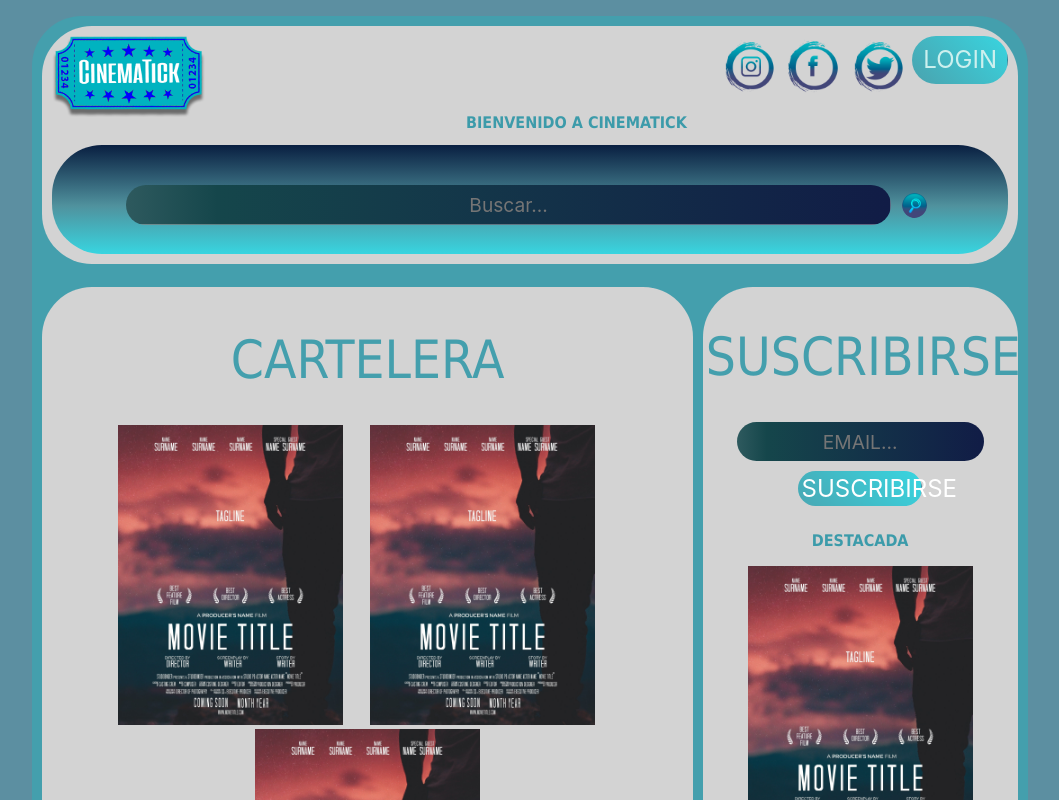
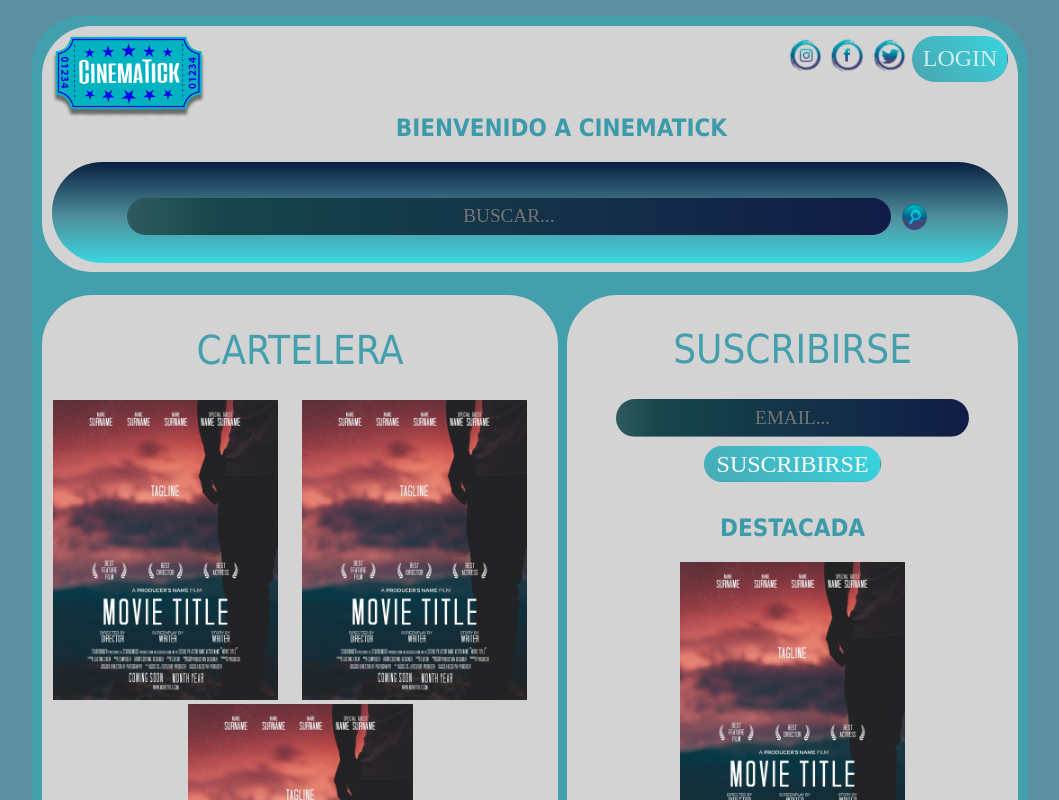
Before and after one commit to Maurialva/CinematickV2, a Svelte app: page / in a window 1280 px wide. Shown: the top 800 px of the page, without its empty margins (110-1169 px from the left). Built offline with nearby package versions, Linux system fonts and the light colour scheme.

Commit message:
cambios nuevos

```diff
--- a/public/global.css
+++ b/public/global.css
@@ -9,7 +9,6 @@ body {
 	margin: 0;
 	padding: 8px;
 	box-sizing: border-box;
-	font-family: -apple-system, BlinkMacSystemFont, "Segoe UI", Roboto, Oxygen-Sans, Ubuntu, Cantarell, "Helvetica Neue", sans-serif;
 }
 
 a {
@@ -66,7 +65,7 @@ h1{
 	text-transform: uppercase;
 	font-family: 'Tahoma', cursive;
 	text-align: center;
-	font-size: 330%;
+	font-size: 250%;
 	font-weight: 1;
 }
 h2{
@@ -74,6 +73,6 @@ h2{
 	text-transform: uppercase;
 	font-family: 'Tahoma', cursive;
 	text-align: center;
-	font-size: 100%;
+	font-size: 150%;
 
 }
--- a/public/index.html
+++ b/public/index.html
@@ -1,5 +1,5 @@
 <!DOCTYPE html>
-<html lang="en">
+<html lang="es">
 <head>
 	<meta charset='utf-8'>
 	<meta name='viewport' content='width=device-width,initial-scale=1'>
@@ -14,7 +14,7 @@
 
 </head>
 
-<body style="background-color:#5c8fa1";>
+<body style="background-color:#5c8fa1">
 
 </body>
 </html>
--- a/src/App.svelte
+++ b/src/App.svelte
@@ -1,27 +1,29 @@
 <script>
+
+let pagenumber="1";
 let ti="CinemaTick - inicio";
-let pagenumber="1";
 import CustomButton from './CustomButton.svelte';
 import Cartelera from './Cartelera.svelte';
 import Socialicon from './Socialicon.svelte';
 import Customtextinput from './Customtextinput.svelte';
 import Searchconteiner from './Searchconteiner.svelte';
 import Grid from './Grid.svelte';
-import App from '../../pagina_mauri_muestra/src/App.svelte';
-import ButtonSubscribe from '../../pagina_mauri_muestra/src/ButtonSubscribe.svelte';
-import Searchicon from './Searchicon.svelte';
+
+
+
 
 	let src = 'logocinematickv2.png';
 		let namel = 'logo';
-	function handleClick()
-	{
-		ti="2";
-	}
-	function setpagename() {
-	location.href='login.html';
+
+function clickbutton() {
+	pagenumber="2";
 }
+
+
+
 </script>
-<Grid {pagenumber}/>
+<Grid {pagenumber} {ti}/>
+
 <main>
 <body>
 	<div class="grid-container">
@@ -39,7 +41,7 @@ import Searchicon from './Searchicon.svelte';
 				<Socialicon nombre={"Instagram"}/>
 				<Socialicon nombre={"Facebook"}/>
 				<Socialicon nombre={"Twitter"}/>
-				<CustomButton class="login" on:click={()=>console.log("Clicked")}>
+				<CustomButton class="login" on:click={()=>clickbutton()} >
 					LOGIN
 				</CustomButton>
 
@@ -79,7 +81,7 @@ import Searchicon from './Searchicon.svelte';
 		{/if}
 		<div class="menufoot">
 			<br>
-			<a class="foot" href="http://localhost:5000/"> INICIO</a>&nbsp;&nbsp;&nbsp;&nbsp;&nbsp;&nbsp;
+			<a class="foot" href="#?ti=1"> INICIO</a>&nbsp;&nbsp;&nbsp;&nbsp;&nbsp;&nbsp;
 			&nbsp;&nbsp;&nbsp;&nbsp;&nbsp;&nbsp;
 			<a class="foot"  href="http://localhost:5000/"> SOBRE NOSOTROS</a>&nbsp;&nbsp;&nbsp;&nbsp;&nbsp;&nbsp;
 			&nbsp;&nbsp;&nbsp;&nbsp;&nbsp;&nbsp;
@@ -107,7 +109,7 @@ import Searchicon from './Searchicon.svelte';
 		text-transform: uppercase;
 		font-family: 'Tahoma', cursive;
 		text-align: center;
-		font-size: 330%;
+		font-size: 250%;
 		font-weight: 1;
 	}
 	:global(h2){
@@ -115,8 +117,7 @@ import Searchicon from './Searchicon.svelte';
 		text-transform: uppercase;
 		font-family: 'Tahoma', cursive;
 		text-align: center;
-		font-size: 100%;
-
+		font-size: 150%;
 	}
 
 	@media (min-width: 640px) {
--- a/src/Grid.svelte
+++ b/src/Grid.svelte
@@ -1,7 +1,7 @@
 
 <script>
 export let pagenumber;
-let ti;
+export let ti;
 switch(pagenumber)
 	{
 	case "1": ti="CinemaTick - inicio";break;
--- a/src/Searchconteiner.svelte
+++ b/src/Searchconteiner.svelte
@@ -5,7 +5,7 @@ import Searchicon from './Searchicon.svelte';
 <br><br>
 					<form action="http://localhost:5000/">
 
-					<input type="text" placeholder="Buscar..." name="searchbar"  >
+					<input type="text" placeholder="BUSCAR..." name="searchbar"  >
 					<Searchicon/>
 
 					<br>
--- a/src/Searchicon.svelte
+++ b/src/Searchicon.svelte
@@ -3,7 +3,7 @@
    let image="/icon_search1h.png";
 
 </script>
-<input type="image" src="icon_search1.png" onmouseover='./icon_search1h.png' onmouseout="icon_search1.png" alt="Submit"  />
+<input type="image" src="icon_search1.png" alt="Submit"  />
 
 <style>
 input[type=image]{
--- a/src/Socialicon.svelte
+++ b/src/Socialicon.svelte
@@ -8,8 +8,8 @@
         case "Instagram":
         {
             dir= "https://www.instagram.com/explore/tags/jamon/";
-            scr="logo_instagram.png" ;
-            scr2="logo_instagramh.png" ;
+            scr='/logo_instagram.png' ;
+            scr2='logo_instagramh.png' ;
         } break;
         case "Facebook":
         {
@@ -25,4 +25,17 @@
     }
 
 </script>
-<a  href={dir}> <img  class= "socialicon" src={scr} onmouseover={scr2} onmouseout={scr}  alt={nombre} height="60" width="60"></a>
+<a  href={dir}> <img  class= "socialicon"  src={scr} alt={nombre} height="" width="4%"></a>
+
+<style>
+
+    a:hover
+    {
+
+       border-radius: 50px;
+       border:3px solid lightgray;
+
+    }
+
+
+</style>
--- a/src/main.js
+++ b/src/main.js
@@ -3,7 +3,7 @@ import App from './App.svelte';
 const app = new App({
 	target: document.body,
 	props: {
-		name: 'world'
+
 	}
 });
 
```
Also changed, not shown: 1 other file (tests, documents, lock files or other folders).
